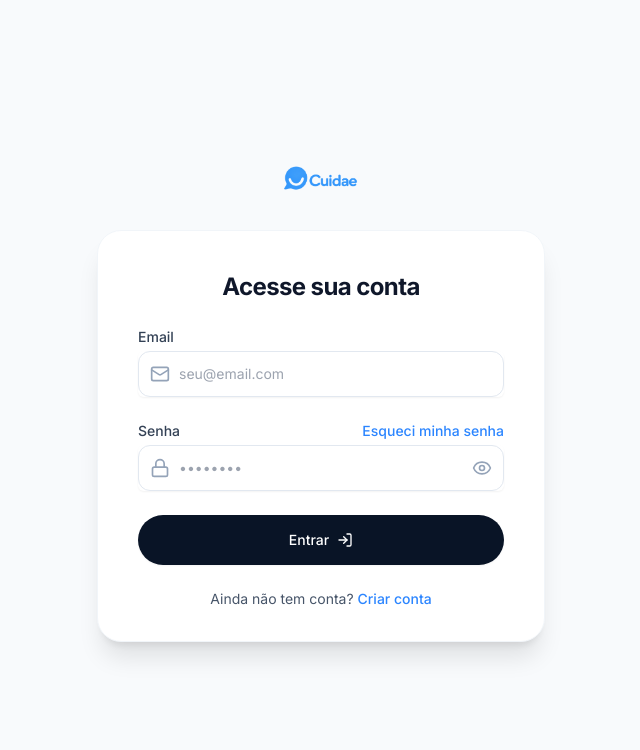
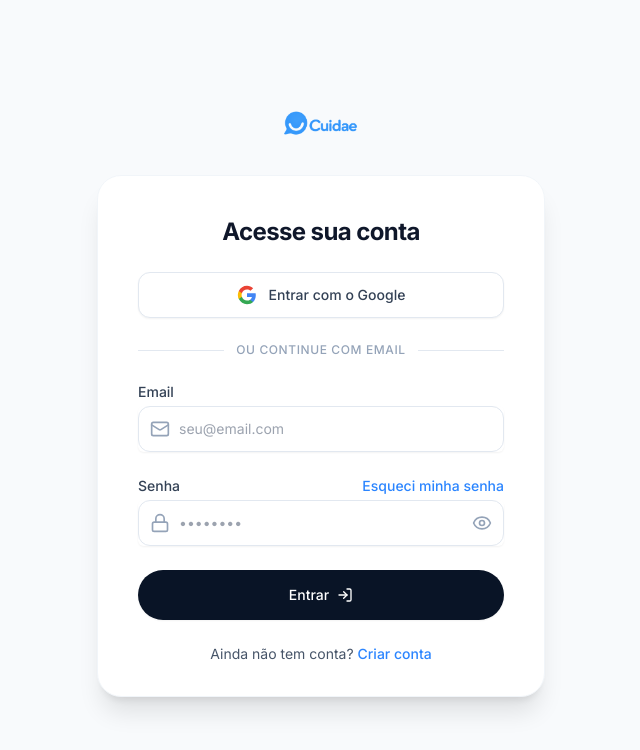
Before and after one commit to MurilloK14/cuidae, a Next.js app: page /login in a window 1280 px wide. Shown: the top 750 px of the page, without its empty margins (319-959 px from the left). Built offline with nearby package versions, Linux system fonts and the light colour scheme; no server answers.

Commit message:
feat: adiciona login e cadastro via Google, destaca botoes de login e cadastro na navbar e hero

```diff
--- a/src/app/(auth)/cadastro/page.tsx
+++ b/src/app/(auth)/cadastro/page.tsx
@@ -5,6 +5,7 @@ import Link from 'next/link';
 import Image from 'next/image';
 import { User, Mail, Lock, Phone, MapPin, Calendar, Eye, EyeOff, ChevronDown } from 'lucide-react';
 import { signUp } from '@/lib/auth/actions';
+import { GoogleButton } from '@/components/GoogleButton';
 
 const STATES = [
   'AC', 'AL', 'AP', 'AM', 'BA', 'CE', 'DF', 'ES', 'GO', 'MA', 'MT', 'MS', 'MG', 'PA', 'PB', 'PR', 'PE', 'PI', 'RJ', 'RN', 'RS', 'RO', 'RR', 'SC', 'SP', 'SE', 'TO'
@@ -149,6 +150,22 @@ export default function CadastroPage() {
             {errors.form}
           </div>
         )}
+
+        {/* Google Signup */}
+        <div className="mb-6">
+          <GoogleButton label="Cadastrar com o Google" />
+        </div>
+
+        <div className="relative mb-6">
+          <div className="absolute inset-0 flex items-center">
+            <div className="w-full border-t border-slate-200" />
+          </div>
+          <div className="relative flex justify-center text-xs uppercase">
+            <span className="bg-white px-3 text-slate-400 font-medium tracking-wider">
+              ou preencha com seus dados
+            </span>
+          </div>
+        </div>
 
         <form className="space-y-6" onSubmit={handleSubmit}>
 
--- a/src/app/(auth)/login/page.tsx
+++ b/src/app/(auth)/login/page.tsx
@@ -5,6 +5,7 @@ import Link from 'next/link';
 import Image from 'next/image';
 import { Mail, Lock, Eye, EyeOff, ArrowRight, LogIn } from 'lucide-react';
 import { signIn } from '@/lib/auth/actions';
+import { GoogleButton } from '@/components/GoogleButton';
 
 export default function LoginPage() {
   const [email, setEmail] = useState('');
@@ -51,6 +52,22 @@ export default function LoginPage() {
             {error}
           </div>
         )}
+
+        {/* Google Login */}
+        <div className="mb-6">
+          <GoogleButton label="Entrar com o Google" />
+        </div>
+
+        <div className="relative mb-6">
+          <div className="absolute inset-0 flex items-center">
+            <div className="w-full border-t border-slate-200" />
+          </div>
+          <div className="relative flex justify-center text-xs uppercase">
+            <span className="bg-white px-3 text-slate-400 font-medium tracking-wider">
+              ou continue com email
+            </span>
+          </div>
+        </div>
 
         <form className="space-y-6" onSubmit={handleSubmit}>
           <div>
--- /dev/null
+++ b/src/app/auth/callback/route.ts
@@ -0,0 +1,34 @@
+import { NextResponse } from 'next/server'
+import { createClient } from '@/lib/supabase/server'
+
+export async function GET(request: Request) {
+  const { searchParams, origin } = new URL(request.url)
+  const code = searchParams.get('code')
+  const next = searchParams.get('next') ?? '/dashboard'
+
+  if (code) {
+    const supabase = createClient()
+    const { error } = await supabase.auth.exchangeCodeForSession(code)
+
+    if (!error) {
+      // Garante que o perfil do usuário Google seja criado automaticamente na tabela profiles
+      const { data: { user } } = await supabase.auth.getUser()
+      if (user) {
+        await supabase.from('profiles').upsert(
+          {
+            id: user.id,
+            nome_completo: user.user_metadata?.full_name || user.user_metadata?.name || user.email?.split('@')[0] || 'Usuário',
+            cidade: user.user_metadata?.cidade || 'Não informada',
+            uf: user.user_metadata?.uf || 'SP',
+            camada: 'gratuita',
+          },
+          { onConflict: 'id' }
+        )
+      }
+
+      return NextResponse.redirect(`${origin}${next}`)
+    }
+  }
+
+  return NextResponse.redirect(`${origin}/login?error=Falha+na+autenticacao+Google`)
+}
--- /dev/null
+++ b/src/components/GoogleButton.tsx
@@ -0,0 +1,66 @@
+'use client'
+
+import React, { useState } from 'react'
+import { createClient } from '@/lib/supabase/client'
+
+interface GoogleButtonProps {
+  label?: string
+}
+
+export function GoogleButton({ label = 'Continuar com o Google' }: GoogleButtonProps) {
+  const [loading, setLoading] = useState(false)
+
+  const handleLogin = async () => {
+    try {
+      setLoading(true)
+      const supabase = createClient()
+      const { error } = await supabase.auth.signInWithOAuth({
+        provider: 'google',
+        options: {
+          redirectTo: `${window.location.origin}/auth/callback`,
+        },
+      })
+      if (error) {
+        console.error('Erro ao conectar com Google:', error.message)
+        alert('Erro ao autenticar com o Google: ' + error.message)
+        setLoading(false)
+      }
+    } catch (err: any) {
+      console.error(err)
+      setLoading(false)
+    }
+  }
+
+  return (
+    <button
+      type="button"
+      onClick={handleLogin}
+      disabled={loading}
+      className="w-full flex items-center justify-center gap-3 py-3 px-4 rounded-xl border border-slate-200 bg-white hover:bg-slate-50 text-slate-700 font-medium text-sm transition-all shadow-sm hover:border-slate-300 disabled:opacity-60 cursor-pointer"
+    >
+      {loading ? (
+        <div className="h-5 w-5 border-2 border-slate-400 border-t-transparent rounded-full animate-spin" />
+      ) : (
+        <svg className="w-5 h-5 shrink-0" viewBox="0 0 24 24">
+          <path
+            fill="#4285F4"
+            d="M22.56 12.25c0-.78-.07-1.53-.2-2.25H12v4.26h5.92c-.26 1.37-1.04 2.53-2.21 3.31v2.77h3.57c2.08-1.92 3.28-4.74 3.28-8.09z"
+          />
+          <path
+            fill="#34A853"
+            d="M12 23c2.97 0 5.46-.98 7.28-2.66l-3.57-2.77c-.98.66-2.23 1.06-3.71 1.06-2.86 0-5.29-1.93-6.16-4.53H2.18v2.84C3.99 20.53 7.7 23 12 23z"
+          />
+          <path
+            fill="#FBBC05"
+            d="M5.84 14.09c-.22-.66-.35-1.36-.35-2.09s.13-1.43.35-2.09V7.06H2.18C1.43 8.55 1 10.22 1 12s.43 3.45 1.18 4.94l2.85-2.22.81-.63z"
+          />
+          <path
+            fill="#EA4335"
+            d="M12 5.38c1.62 0 3.06.56 4.21 1.64l3.15-3.15C17.45 2.09 14.97 1 12 1 7.7 1 3.99 3.47 2.18 7.06l3.66 2.84c.87-2.6 3.3-4.52 6.16-4.52z"
+          />
+        </svg>
+      )}
+      <span>{label}</span>
+    </button>
+  )
+}
--- a/src/components/Hero.tsx
+++ b/src/components/Hero.tsx
@@ -44,13 +44,13 @@ export const Hero: React.FC<HeroProps> = ({ onOpenAssistant }) => {
 
             {/* Buttons */}
             <div className="flex flex-col sm:flex-row gap-4 w-full sm:w-auto">
-              <button
-                onClick={() => onOpenAssistant?.("Quero começar a usar o sistema agora")}
+              <a
+                href="/cadastro"
                 className="inline-flex items-center justify-center gap-2 px-8 py-4 rounded-full bg-[#091426] hover:bg-[#1a2c4e] text-white font-medium transition-all duration-300 shadow-[0_8px_20px_-8px_rgba(9,20,38,0.5)] hover:shadow-[0_12px_24px_-8px_rgba(9,20,38,0.6)] hover:-translate-y-0.5"
               >
                 <span>Começar agora</span>
                 <ArrowRight className="w-5 h-5" />
-              </button>
+              </a>
 
               <a
                 href="#como-funciona"
--- a/src/components/Navbar.tsx
+++ b/src/components/Navbar.tsx
@@ -89,12 +89,18 @@ export const Navbar: React.FC<NavbarProps> = ({ onOpenAssistant }) => {
           </nav>
 
           {/* Right Action */}
-          <div className="hidden sm:flex items-center">
+          <div className="hidden sm:flex items-center gap-3">
             <a
               href="/login"
+              className="text-sm font-semibold text-slate-700 hover:text-[#2b85ff] px-3 py-2 rounded-lg transition-colors"
+            >
+              Entrar
+            </a>
+            <a
+              href="/cadastro"
               className="group inline-flex items-center gap-2 px-5 py-2.5 rounded-full bg-[#091426] hover:bg-[#1a2c4e] text-white text-sm font-medium transition-all duration-300 shadow-[0_4px_12px_-4px_rgba(9,20,38,0.4)] hover:shadow-[0_8px_16px_-6px_rgba(9,20,38,0.5)] hover:-translate-y-0.5 active:translate-y-0"
             >
-              <span>Acessar o sistema</span>
+              <span>Cadastre-se grátis</span>
               <ArrowRight className="w-4 h-4 transition-transform duration-300 group-hover:translate-x-0.5" />
             </a>
           </div>
@@ -128,13 +134,20 @@ export const Navbar: React.FC<NavbarProps> = ({ onOpenAssistant }) => {
                 {link.label}
               </a>
             ))}
-            <div className="pt-2">
+            <div className="pt-3 border-t border-slate-100 flex flex-col gap-2">
               <a
                 href="/login"
                 onClick={() => setMobileMenuOpen(false)}
-                className="w-full flex items-center justify-center gap-2 px-5 py-3 rounded-full bg-[#091426] text-white text-sm font-medium shadow-sm"
+                className="w-full flex items-center justify-center py-2.5 rounded-xl border border-slate-200 text-slate-700 font-semibold text-sm hover:bg-slate-50 transition-colors"
               >
-                <span>Acessar o sistema</span>
+                Fazer Login
+              </a>
+              <a
+                href="/cadastro"
+                onClick={() => setMobileMenuOpen(false)}
+                className="w-full flex items-center justify-center gap-2 py-3 rounded-full bg-[#091426] text-white text-sm font-medium shadow-sm"
+              >
+                <span>Cadastre-se grátis</span>
                 <ArrowRight className="w-4 h-4" />
               </a>
             </div>
--- a/src/lib/supabase/client.ts
+++ b/src/lib/supabase/client.ts
@@ -1,8 +1,12 @@
 import { createBrowserClient } from '@supabase/ssr'
 
+const defaultUrl = 'https://xidnjvhbiaistpmftwnk.supabase.co'
+const supabaseUrl = (process.env.NEXT_PUBLIC_SUPABASE_URL && process.env.NEXT_PUBLIC_SUPABASE_URL.startsWith('http'))
+  ? process.env.NEXT_PUBLIC_SUPABASE_URL
+  : defaultUrl
+
+const supabaseAnonKey = process.env.NEXT_PUBLIC_SUPABASE_ANON_KEY || 'eyJhbGciOiJIUzI1NiIsInR5cCI6IkpXVCJ9.dummy'
+
 export function createClient() {
-  return createBrowserClient(
-    process.env.NEXT_PUBLIC_SUPABASE_URL!,
-    process.env.NEXT_PUBLIC_SUPABASE_ANON_KEY!
-  )
+  return createBrowserClient(supabaseUrl, supabaseAnonKey)
 }
--- a/src/lib/supabase/server.ts
+++ b/src/lib/supabase/server.ts
@@ -1,12 +1,19 @@
 import { createServerClient, type CookieOptions } from '@supabase/ssr'
 import { cookies } from 'next/headers'
+
+const defaultUrl = 'https://xidnjvhbiaistpmftwnk.supabase.co'
+const supabaseUrl = (process.env.NEXT_PUBLIC_SUPABASE_URL && process.env.NEXT_PUBLIC_SUPABASE_URL.startsWith('http'))
+  ? process.env.NEXT_PUBLIC_SUPABASE_URL
+  : defaultUrl
+
+const supabaseAnonKey = process.env.NEXT_PUBLIC_SUPABASE_ANON_KEY || 'eyJhbGciOiJIUzI1NiIsInR5cCI6IkpXVCJ9.dummy'
 
 export function createClient() {
   const cookieStore = cookies()
 
   return createServerClient(
-    process.env.NEXT_PUBLIC_SUPABASE_URL!,
-    process.env.NEXT_PUBLIC_SUPABASE_ANON_KEY!,
+    supabaseUrl,
+    supabaseAnonKey,
     {
       cookies: {
         get(name: string) {
@@ -17,8 +24,6 @@ export function createClient() {
             cookieStore.set({ name, value, ...options })
           } catch (error) {
             // The `set` method was called from a Server Component.
-            // This can be ignored if you have middleware refreshing
-            // user sessions.
           }
         },
         remove(name: string, options: CookieOptions) {
@@ -26,8 +31,6 @@ export function createClient() {
             cookieStore.set({ name, value: '', ...options })
           } catch (error) {
             // The `delete` method was called from a Server Component.
-            // This can be ignored if you have middleware refreshing
-            // user sessions.
           }
         },
       },
```
Also changed, not shown: src/lib/supabase/middleware.ts (+8 -2 lines).
